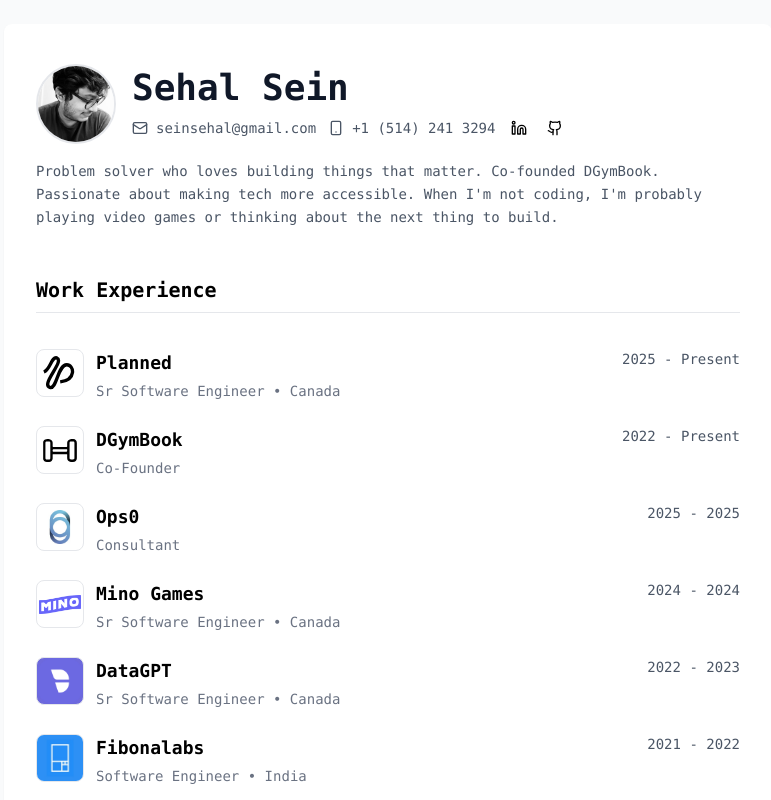
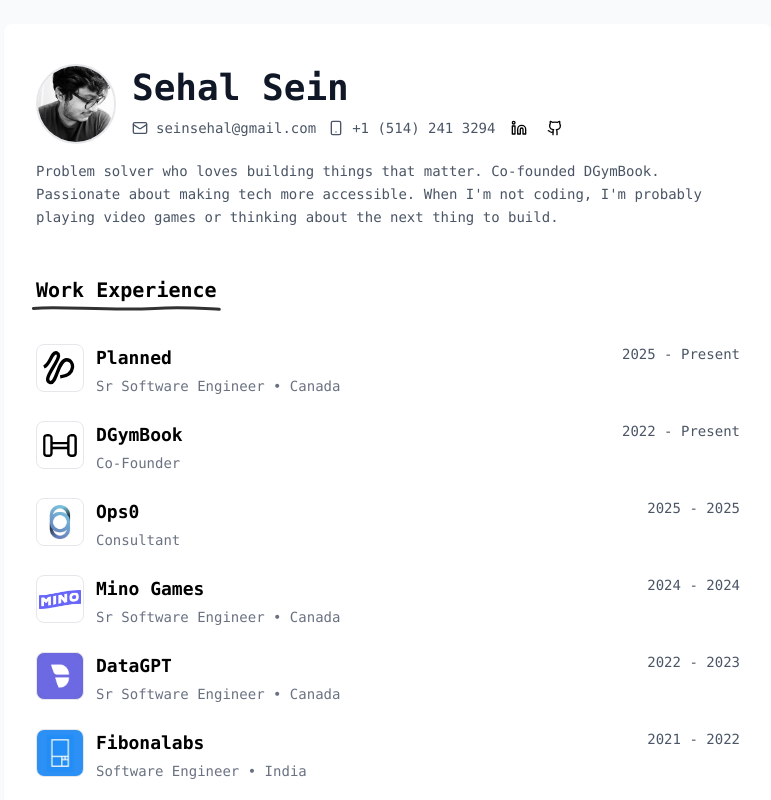
Before and after one commit to Sehalsein/sehalsein.com, a Next.js app: page /resume in a window 1280 px wide. Shown: the top 800 px of the page, without its empty margins (252-1023 px from the left). Built offline with nearby package versions, Linux system fonts and the light colour scheme.

Commit message:
fix: handrawn underline for section

```diff
--- /dev/null
+++ b/src/view/resume/HandDrawnUnderline.tsx
@@ -0,0 +1,49 @@
+"use client";
+
+import { motion } from "motion/react";
+import { useEffect, useState } from "react";
+
+export default function HandDrawnUnderline({
+	className = "",
+}: {
+	className?: string;
+}) {
+	const paths = [
+		"M2 7C33.6847 3.42581 65.2676 2.00032 97.0002 2.00005C128.733 1.99978 160.316 4.42533 192.0002 8.00005", // Arc up
+		"M2 3C40 8 100 8 198 3", // Arc down
+		"M2 5C30 2 80 8 130 5C160 3 180 5 198 6", // S-curve
+		"M4 4C40 6 80 3 120 5C160 7 190 4 196 5", // Wavy
+	];
+
+	const [selectedPath, setSelectedPath] = useState("");
+
+	useEffect(() => {
+		setSelectedPath(paths[Math.floor(Math.random() * paths.length)]);
+	}, []);
+
+	if (!selectedPath) {
+		return null; // Prevents hydration mismatch by rendering nothing initially
+	}
+
+	return (
+		<svg
+			viewBox="0 0 200 9"
+			fill="none"
+			xmlns="http://www.w3.org/2000/svg"
+			className={className}
+			preserveAspectRatio="none"
+		>
+			<title>Underline</title>
+			<motion.path
+				d={selectedPath}
+				stroke="currentColor"
+				strokeWidth="3"
+				strokeLinecap="round"
+				vectorEffect="non-scaling-stroke"
+				initial={{ pathLength: 0, opacity: 0 }}
+				animate={{ pathLength: 1, opacity: 1 }}
+				transition={{ duration: 0.8, ease: "easeOut", delay: 0.2 }}
+			/>
+		</svg>
+	);
+}
--- a/src/view/resume/Section.tsx
+++ b/src/view/resume/Section.tsx
@@ -1,6 +1,7 @@
 "use client";
 
 import { motion } from "motion/react";
+import HandDrawnUnderline from "./HandDrawnUnderline";
 
 export default function Section({
 	title,
@@ -11,14 +12,17 @@
 }) {
 	return (
 		<div className="flex flex-col gap-6">
+			<div className="relative w-fit mb-1">
 				<motion.h2
-				className="text-xl font-bold border-b border-gray-200 dark:border-gray-800 pb-2"
+					className="text-xl font-bold"
 					initial={{ opacity: 0, x: -10 }}
 					animate={{ opacity: 1, x: 0 }}
 					transition={{ duration: 0.3 }}
 				>
 					{title}
 				</motion.h2>
+				<HandDrawnUnderline className="absolute left-0 top-full w-full scale-x-105 opacity-80 h-2" />
+			</div>
 			<div className="flex flex-col">{children}</div>
 		</div>
 	);
```
Lines whose indentation alone changed are shown as unchanged.
